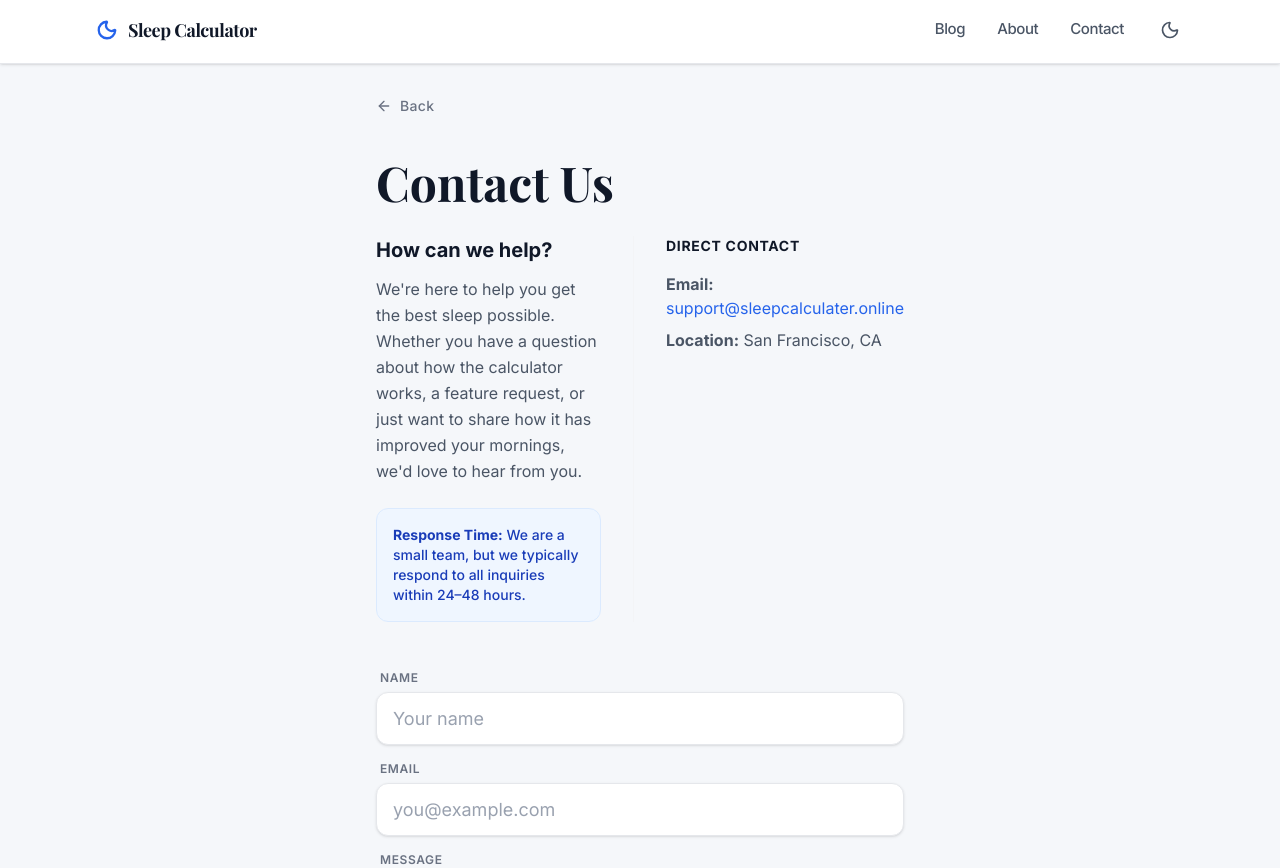
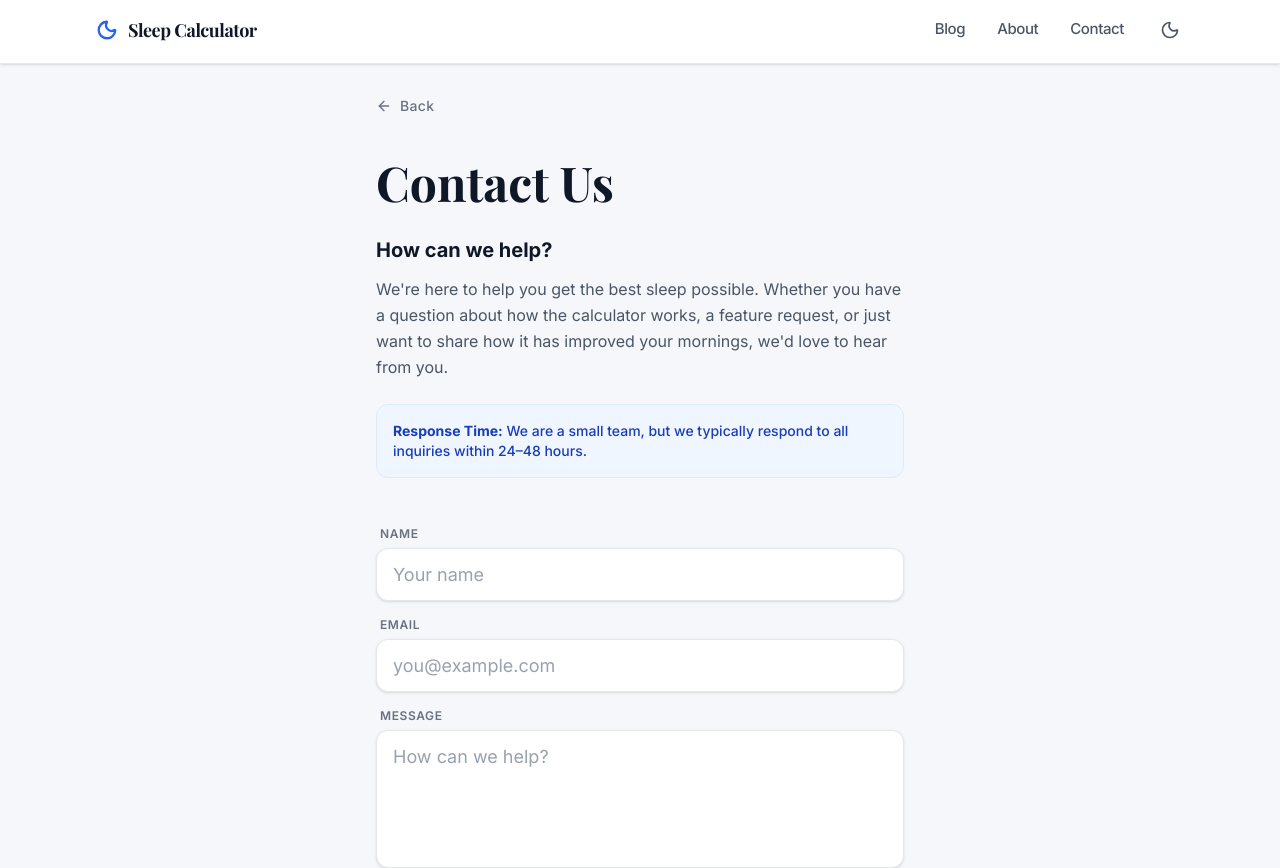
Before and after one commit to shwiwhac-del/Sleep-Calculator, a React (Vite) app: page /contact in a window 1280 px wide. Shown: the top 868 px of the page. Built offline with nearby package versions, Linux system fonts and the light colour scheme; no server answers.

Commit message:
feat: Simplify Contact page layout
Refactor the Contact page to remove redundant layout elements and streamline the display of contact information. This improves readability and maintainability.

```diff
--- a/src/pages/Contact.tsx
+++ b/src/pages/Contact.tsx
@@ -92,8 +92,7 @@ export default function Contact() {
       <div className="animate-in fade-in slide-in-from-top-4 duration-500 text-left">
         <h1 className="text-3xl sm:text-5xl font-bold text-gray-900 dark:text-white mb-6 leading-tight font-serif">Contact Us</h1>
 
-        <div className="flex flex-col sm:flex-row gap-8 mb-8 sm:mb-12">
-          <div className="flex-1">
+        <div className="mb-8 sm:mb-12">
           <h2 className="text-xl font-bold text-gray-900 dark:text-white mb-3">How can we help?</h2>
           <p className="text-gray-600 dark:text-gray-400 text-sm sm:text-base leading-relaxed mb-4">
             We're here to help you get the best sleep possible. Whether you have a question about how the calculator works, a feature request, or just want to share how it has improved your mornings, we'd love to hear from you.
@@ -101,16 +100,6 @@ export default function Contact() {
           <div className="bg-blue-50 dark:bg-blue-900/10 border border-blue-100 dark:border-blue-900/30 rounded-xl p-4 mt-6">
             <p className="text-blue-800 dark:text-blue-300 text-sm font-medium">
               <strong>Response Time:</strong> We are a small team, but we typically respond to all inquiries within 24–48 hours.
-              </p>
-            </div>
-          </div>
-          <div className="flex-1 sm:pl-8 sm:border-l border-gray-100 dark:border-[#222]">
-            <h3 className="text-sm font-bold text-gray-900 dark:text-white uppercase tracking-wider mb-4">Direct Contact</h3>
-            <p className="text-gray-600 dark:text-gray-400 mb-2">
-              <strong>Email:</strong> <a href="mailto:support@sleepcalculater.online" className="text-[#2563EB] hover:underline">support@sleepcalculater.online</a>
-            </p>
-            <p className="text-gray-600 dark:text-gray-400">
-              <strong>Location:</strong> San Francisco, CA
             </p>
           </div>
         </div>
```
Lines whose indentation alone changed are shown as unchanged.
